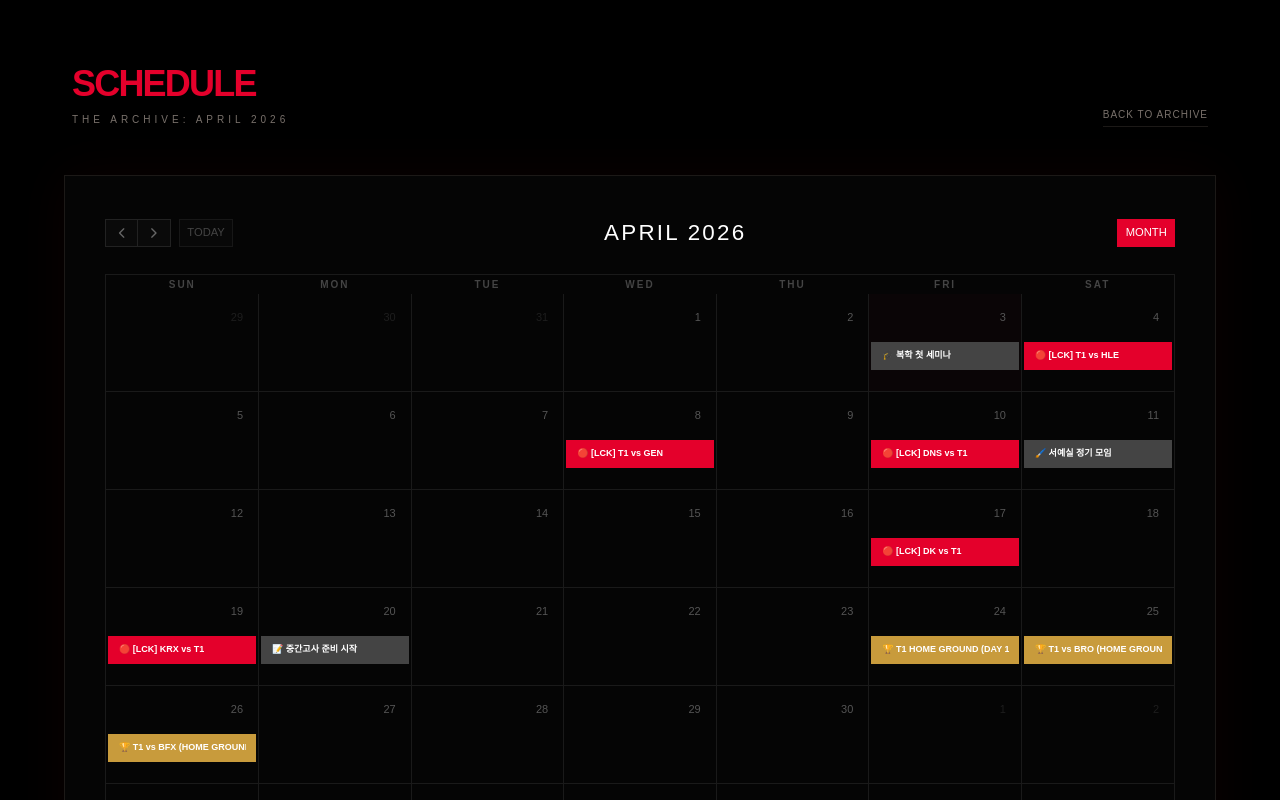
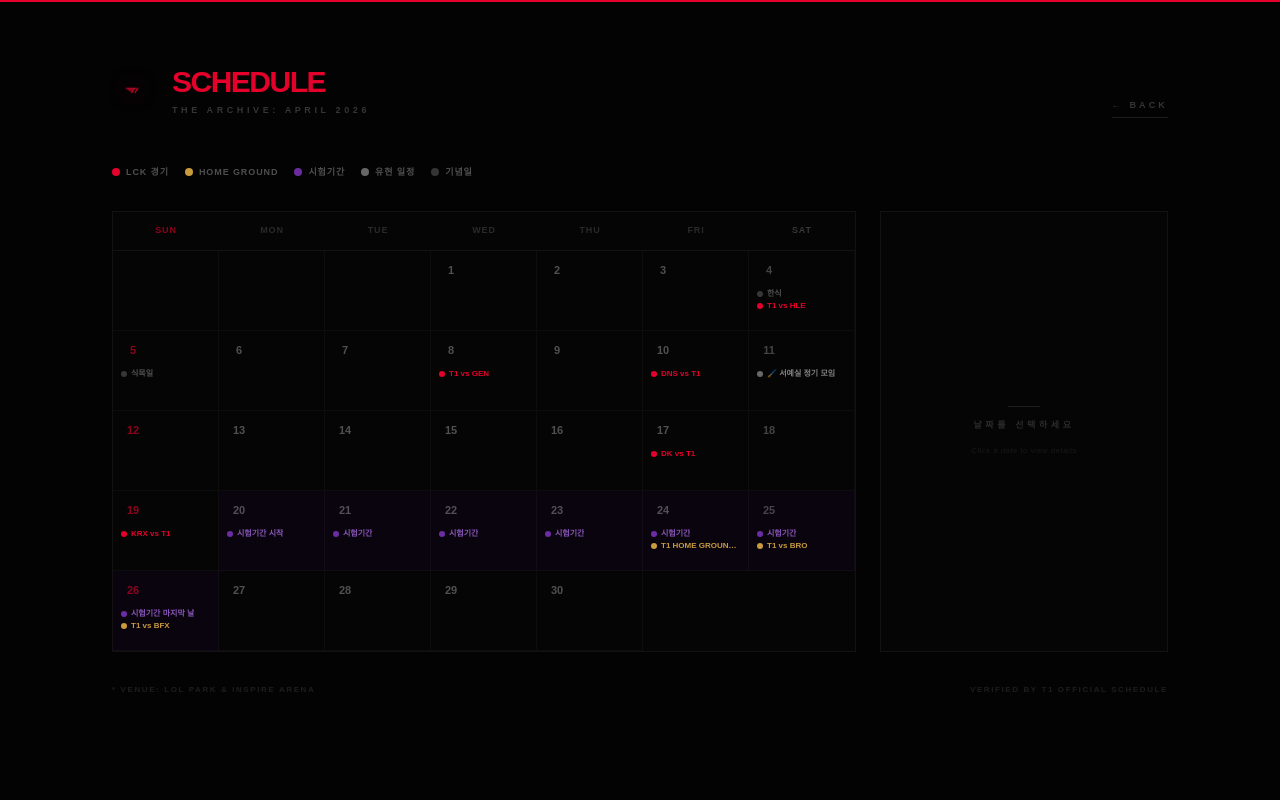
Before and after one commit to GrullmanHetche/hideonletter, a Next.js app: page /schedule in a window 1280 px wide. Shown: the top 800 px of the page. Built offline with nearby package versions, Linux system fonts and the light colour scheme.

Commit message:
Update page.tsx

```diff
--- a/app/schedule/page.tsx
+++ b/app/schedule/page.tsx
@@ -1,71 +1,248 @@
-'use client'
+"use client";
+import { useState } from 'react';
+import Link from 'next/link';
 
-import FullCalendar from '@fullcalendar/react'
-import dayGridPlugin from '@fullcalendar/daygrid'
-import Link from 'next/link'
+const EVENTS: Record<string, {
+  type: 'match' | 'homeground' | 'personal' | 'holiday' | 'exam';
+  label: string;
+  sub?: string;
+  result?: string; // 'W' | 'L' | null
+  score?: string;
+  venue?: string;
+}[]> = {
+  // ─ 기념일
+  '2026-04-04': [
+    { type: 'holiday', label: '한식' },
+    { type: 'match', label: 'T1 vs HLE', sub: 'LCK 정규시즌', result: 'W', score: '2 - 0', venue: 'LoL Park' },
+  ],
+  '2026-04-05': [
+    { type: 'holiday', label: '식목일' },
+  ],
+  '2026-04-08': [
+    { type: 'match', label: 'T1 vs GEN', sub: 'LCK 정규시즌', result: 'L', score: '0 - 2', venue: 'LoL Park' },
+  ],
+  '2026-04-10': [
+    { type: 'match', label: 'DNS vs T1', sub: 'LCK 정규시즌', venue: 'LoL Park' },
+  ],
+  '2026-04-11': [
+    { type: 'personal', label: '🖌️ 서예실 정기 모임' },
+  ],
+  '2026-04-17': [
+    { type: 'match', label: 'DK vs T1', sub: 'LCK 정규시즌', venue: 'LoL Park' },
+  ],
+  '2026-04-19': [
+    { type: 'match', label: 'KRX vs T1', sub: 'LCK 정규시즌', venue: 'LoL Park' },
+  ],
+  // ─ 시험기간 (20~26)
+  '2026-04-20': [{ type: 'exam', label: '시험기간 시작' }],
+  '2026-04-21': [{ type: 'exam', label: '시험기간' }],
+  '2026-04-22': [{ type: 'exam', label: '시험기간' }],
+  '2026-04-23': [{ type: 'exam', label: '시험기간' }],
+  '2026-04-24': [
+    { type: 'exam', label: '시험기간' },
+    { type: 'homeground', label: 'T1 HOME GROUND DAY 1', sub: 'Inspire Arena', venue: 'Inspire Arena' },
+  ],
+  '2026-04-25': [
+    { type: 'exam', label: '시험기간' },
+    { type: 'homeground', label: 'T1 vs BRO', sub: 'HOME GROUND', venue: 'Inspire Arena' },
+  ],
+  '2026-04-26': [
+    { type: 'exam', label: '시험기간 마지막 날' },
+    { type: 'homeground', label: 'T1 vs BFX', sub: 'HOME GROUND', venue: 'Inspire Arena' },
+  ],
+};
+
+const TYPE_STYLE = {
+  match:       { dot: 'bg-[#E4002B]',   text: 'text-[#E4002B]',   badge: 'border-[#E4002B]/40 text-[#E4002B]' },
+  homeground:  { dot: 'bg-[#C89B3C]',   text: 'text-[#C89B3C]',   badge: 'border-[#C89B3C]/40 text-[#C89B3C]' },
+  personal:    { dot: 'bg-white/40',     text: 'text-white/50',     badge: 'border-white/20 text-white/40' },
+  holiday:     { dot: 'bg-white/20',     text: 'text-white/30',     badge: 'border-white/10 text-white/20' },
+  exam:        { dot: 'bg-purple-500/60',text: 'text-purple-400/70',badge: 'border-purple-500/30 text-purple-400/60' },
+};
+
+function getDaysInMonth(year: number, month: number) {
+  return new Date(year, month + 1, 0).getDate();
+}
+function getFirstDay(year: number, month: number) {
+  return new Date(year, month, 1).getDay();
+}
 
 export default function Schedule() {
-  const events = [
-    // --- 4월 T1 공식 경기 일정 ---
-    { title: '🔴 [LCK] T1 vs HLE', date: '2026-04-04', color: '#E4002B' },
-    { title: '🔴 [LCK] T1 vs GEN', date: '2026-04-08', color: '#E4002B' },
-    { title: '🔴 [LCK] DNS vs T1', date: '2026-04-10', color: '#E4002B' },
-    { title: '🔴 [LCK] DK vs T1', date: '2026-04-17', color: '#E4002B' },
-    { title: '🔴 [LCK] KRX vs T1', date: '2026-04-19', color: '#E4002B' },
+  const [selected, setSelected] = useState<string | null>(null);
+  const year = 2026;
+  const month = 3; // 0-indexed = April
+  const daysInMonth = getDaysInMonth(year, month);
+  const firstDay = getFirstDay(year, month);
 
-    // --- ★ T1 홈그라운드 이벤트 (인천 인스파이어 아레나) ---
-    { title: '🏆 T1 HOME GROUND (DAY 1)', date: '2026-04-24', color: '#C89B3C' },
-    { title: '🏆 T1 vs BRO (HOME GROUND)', date: '2026-04-25', color: '#C89B3C' },
-    { title: '🏆 T1 vs BFX (HOME GROUND)', date: '2026-04-26', color: '#C89B3C' },
+  const days = Array.from({ length: daysInMonth }, (_, i) => i + 1);
+  const blanks = Array.from({ length: firstDay });
+  const weekdays = ['SUN', 'MON', 'TUE', 'WED', 'THU', 'FRI', 'SAT'];
 
-    // --- 유현 & 서예 일정 ---
-    { title: '🎓 복학 첫 세미나', date: '2026-04-03', color: '#444444' },
-    { title: '🖌️ 서예실 정기 모임', date: '2026-04-11', color: '#444444' },
-    { title: '📝 중간고사 준비 시작', date: '2026-04-20', color: '#444444' },
-  ]
+  const selectedEvents = selected ? EVENTS[selected] ?? [] : [];
 
   return (
-    <main className="min-h-screen bg-black text-white p-6 md:p-16 font-sans">
-      <header className="mb-12 flex justify-between items-end px-2">
+    <main className="min-h-screen bg-[#030303] text-white font-sans overflow-x-hidden">
+      <div className="fixed top-0 left-0 w-full h-[2px] bg-[#E4002B] z-50" />
+
+      <div className="max-w-6xl mx-auto px-6 md:px-12 py-16">
+
+        {/* 헤더 */}
+        <header className="flex justify-between items-end mb-12">
+          <div className="flex items-center gap-5">
+            <img src="/T1logo.png" alt="T1"
+              className="w-10 h-10 object-contain"
+              style={{ filter: 'drop-shadow(0 0 10px rgba(228,0,43,0.5))' }} />
             <div>
-          <h1 className="text-4xl font-black tracking-tighter text-[#E4002B]">SCHEDULE</h1>
-          <p className="text-[10px] text-stone-500 tracking-[0.4em] uppercase mt-2 font-medium">The Archive: April 2026</p>
+              <h1 className="text-3xl font-black tracking-tighter text-[#E4002B]">SCHEDULE</h1>
+              <p className="text-[9px] text-white/20 tracking-[0.4em] uppercase mt-1 font-bold">The Archive: April 2026</p>
             </div>
-        <Link href="/" className="text-[10px] uppercase tracking-widest text-stone-500 hover:text-[#E4002B] transition-colors border-b border-stone-900 pb-1">
-          Back to Archive
+          </div>
+          <Link href="/"
+            className="text-[9px] uppercase tracking-[0.35em] text-white/20 hover:text-[#E4002B] transition-colors font-black border-b border-white/10 hover:border-[#E4002B] pb-1">
+            ← Back
           </Link>
         </header>
 
-      <div className="bg-[#050505] border border-stone-900 p-4 md:p-10 shadow-[0_0_50px_rgba(228,0,43,0.05)]">
-        <style>{`
-          .fc { --fc-border-color: #1a1a1a; --fc-page-bg-color: transparent; }
-          .fc-col-header-cell { padding: 15px 0; font-size: 10px; text-transform: uppercase; letter-spacing: 0.2em; color: #444; border: none !important; }
-          .fc-daygrid-day-number { font-size: 11px; font-weight: 200; padding: 15px !important; color: #555; }
-          .fc-event { border: none !important; padding: 6px 10px !important; font-size: 9px !important; font-weight: 800 !important; border-radius: 0 !important; margin-bottom: 2px !important; }
-          .fc-toolbar-title { font-size: 1.4rem !important; font-weight: 200 !important; letter-spacing: 0.1em; text-transform: uppercase; }
-          .fc-button { background: #0a0a0a !important; border: 1px solid #222 !important; font-size: 0.7rem !important; text-transform: uppercase !important; border-radius: 0 !important; color: #666 !important; }
-          .fc-button-active { background: #E4002B !important; border-color: #E4002B !important; color: white !important; }
-          .fc-day-today { background: rgba(228, 0, 43, 0.02) !important; }
-          .fc-daygrid-event-harness { margin-bottom: 3px; }
-        `}</style>
-
-        <FullCalendar
-          plugins={[dayGridPlugin]}
-          initialView="dayGridMonth"
-          events={events}
-          headerToolbar={{
-            left: 'prev,next today',
-            center: 'title',
-            right: 'dayGridMonth'
-          }}
-          height="auto"
-        />
+        {/* 범례 */}
+        <div className="flex flex-wrap gap-4 mb-8">
+          {[
+            { type: 'match',      label: 'LCK 경기' },
+            { type: 'homeground', label: 'HOME GROUND' },
+            { type: 'exam',       label: '시험기간' },
+            { type: 'personal',   label: '유현 일정' },
+            { type: 'holiday',    label: '기념일' },
+          ].map(({ type, label }) => (
+            <div key={type} className="flex items-center gap-1.5">
+              <div className={`w-2 h-2 rounded-full ${TYPE_STYLE[type as keyof typeof TYPE_STYLE].dot}`} />
+              <span className="text-[9px] text-white/30 uppercase tracking-widest font-bold">{label}</span>
+            </div>
+          ))}
         </div>
 
-      <footer className="mt-12 flex justify-between items-center text-[9px] text-stone-700 tracking-[0.2em] uppercase font-bold px-2">
+        <div className="flex flex-col lg:flex-row gap-6">
+
+          {/* 달력 */}
+          <div className="flex-1 border border-white/5 bg-[#050505]">
+            {/* 요일 헤더 */}
+            <div className="grid grid-cols-7 border-b border-white/5">
+              {weekdays.map(d => (
+                <div key={d} className={`py-3 text-center text-[9px] font-black tracking-widest uppercase ${d === 'SUN' ? 'text-[#E4002B]/60' : d === 'SAT' ? 'text-white/20' : 'text-white/15'}`}>
+                  {d}
+                </div>
+              ))}
+            </div>
+
+            {/* 날짜 그리드 */}
+            <div className="grid grid-cols-7">
+              {blanks.map((_, i) => (
+                <div key={`b${i}`} className="border-b border-r border-white/[0.03] min-h-[80px]" />
+              ))}
+              {days.map(day => {
+                const dateStr = `2026-04-${String(day).padStart(2, '0')}`;
+                const events = EVENTS[dateStr] ?? [];
+                const isSelected = selected === dateStr;
+                const dow = (firstDay + day - 1) % 7;
+                const isSun = dow === 0;
+                const isSat = dow === 6;
+                const hasExam = events.some(e => e.type === 'exam');
+
+                return (
+                  <div
+                    key={day}
+                    onClick={() => setSelected(isSelected ? null : dateStr)}
+                    className={`relative border-b border-r border-white/[0.03] min-h-[80px] p-2 cursor-pointer transition-all duration-200
+                      ${isSelected ? 'bg-[#E4002B]/8 border-[#E4002B]/20' : 'hover:bg-white/[0.02]'}
+                      ${hasExam ? 'bg-purple-950/10' : ''}`}
+                  >
+                    {/* 날짜 숫자 */}
+                    <div className={`text-[11px] font-black mb-1.5 w-6 h-6 flex items-center justify-center
+                      ${isSun ? 'text-[#E4002B]/60' : isSat ? 'text-white/25' : 'text-white/30'}`}>
+                      {day}
+                    </div>
+
+                    {/* 이벤트 도트 */}
+                    <div className="space-y-0.5">
+                      {events.slice(0, 3).map((ev, i) => (
+                        <div key={i} className="flex items-center gap-1">
+                          <div className={`w-1.5 h-1.5 rounded-full shrink-0 ${TYPE_STYLE[ev.type].dot}`} />
+                          <span className={`text-[8px] font-bold truncate leading-tight ${TYPE_STYLE[ev.type].text}`}>
+                            {ev.label}
+                          </span>
+                        </div>
+                      ))}
+                      {events.length > 3 && (
+                        <span className="text-[7px] text-white/20 font-bold">+{events.length - 3}개</span>
+                      )}
+                    </div>
+
+                    {/* 선택 인디케이터 */}
+                    {isSelected && <div className="absolute top-0 left-0 w-full h-[2px] bg-[#E4002B]" />}
+                  </div>
+                );
+              })}
+            </div>
+          </div>
+
+          {/* 상세 패널 */}
+          <div className="lg:w-72 border border-white/5 bg-[#050505]">
+            {selected && selectedEvents.length > 0 ? (
+              <div>
+                {/* 선택된 날짜 헤더 */}
+                <div className="px-5 py-4 border-b border-white/5 flex items-center justify-between">
+                  <div>
+                    <p className="text-[9px] text-white/20 uppercase tracking-widest font-black">April 2026</p>
+                    <p className="text-2xl font-black text-white tracking-tighter">
+                      {parseInt(selected.split('-')[2])}
+                    </p>
+                  </div>
+                  <button onClick={() => setSelected(null)} className="text-white/20 hover:text-white text-[9px] tracking-widest uppercase font-black transition-colors">
+                    [ CLOSE ]
+                  </button>
+                </div>
+
+                {/* 이벤트 리스트 */}
+                <div className="divide-y divide-white/[0.04]">
+                  {selectedEvents.map((ev, i) => (
+                    <div key={i} className="px-5 py-4 space-y-2">
+                      <div className="flex items-center gap-2">
+                        <div className={`w-2 h-2 rounded-full ${TYPE_STYLE[ev.type].dot}`} />
+                        <span className={`text-[9px] font-black uppercase tracking-widest ${TYPE_STYLE[ev.type].text}`}>
+                          {ev.type === 'match' ? 'LCK' : ev.type === 'homeground' ? 'HOME GROUND' : ev.type === 'exam' ? '시험기간' : ev.type === 'holiday' ? '기념일' : '유현'}
+                        </span>
+                      </div>
+                      <p className="text-[14px] font-black text-white leading-tight">{ev.label}</p>
+                      {ev.sub && <p className="text-[10px] text-white/30 font-bold">{ev.sub}</p>}
+                      {ev.venue && (
+                        <p className="text-[9px] text-white/20 uppercase tracking-wider font-bold">📍 {ev.venue}</p>
+                      )}
+                      {ev.result && (
+                        <div className={`inline-flex items-center gap-2 px-3 py-1.5 border ${ev.result === 'W' ? 'border-[#E4002B]/40 bg-[#E4002B]/10' : 'border-white/10 bg-white/[0.03]'}`}>
+                          <span className={`text-[10px] font-black ${ev.result === 'W' ? 'text-[#E4002B]' : 'text-white/40'}`}>
+                            {ev.result === 'W' ? '승리' : '패배'}
+                          </span>
+                          {ev.score && <span className="text-[10px] text-white/40 font-black">{ev.score}</span>}
+                        </div>
+                      )}
+                    </div>
+                  ))}
+                </div>
+              </div>
+            ) : (
+              <div className="flex flex-col items-center justify-center h-full min-h-[200px] px-5 py-10 text-center space-y-3">
+                <div className="w-8 h-[1px] bg-white/10 mx-auto" />
+                <p className="text-[9px] text-white/15 uppercase tracking-[0.4em] font-black">날짜를 선택하세요</p>
+                <p className="text-[8px] text-white/8 tracking-wider">Click a date to view details</p>
+              </div>
+            )}
+          </div>
+        </div>
+
+        {/* 푸터 */}
+        <footer className="mt-8 flex justify-between items-center text-[8px] text-white/10 tracking-[0.2em] uppercase font-bold">
           <p>* Venue: LoL Park & Inspire Arena</p>
           <p>Verified by T1 Official Schedule</p>
         </footer>
+      </div>
     </main>
-  )
+  );
 }
```
Lines whose indentation alone changed are shown as unchanged.
